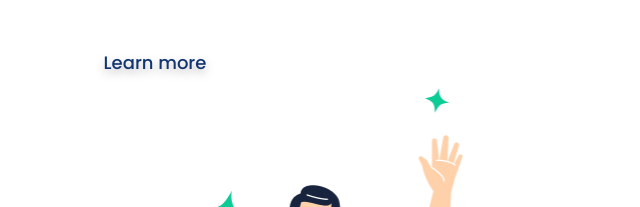
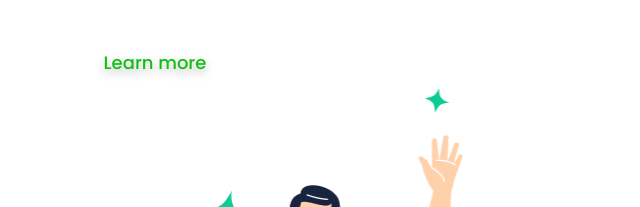
Before and after one commit to Rena-Diego/Wide-Coverage, a plain HTML site: page index.html in a window 1280 px wide. Shown: the part 531-738 px from the top of the page, 0-640 px from the left. Drawn offline with Linux system fonts and the light colour scheme.

Commit message:
Mudança cor button.main

```diff
--- a/style.css
+++ b/style.css
@@ -75,7 +75,7 @@ section {
     border-radius: 15px;
     border: none;
     background: transparent;
-    color: #123571;
+    color: #11c011;
     cursor: pointer;
     filter: drop-shadow(0px 4px 4px rgba(0, 0, 0, 0.25));
 }
```
